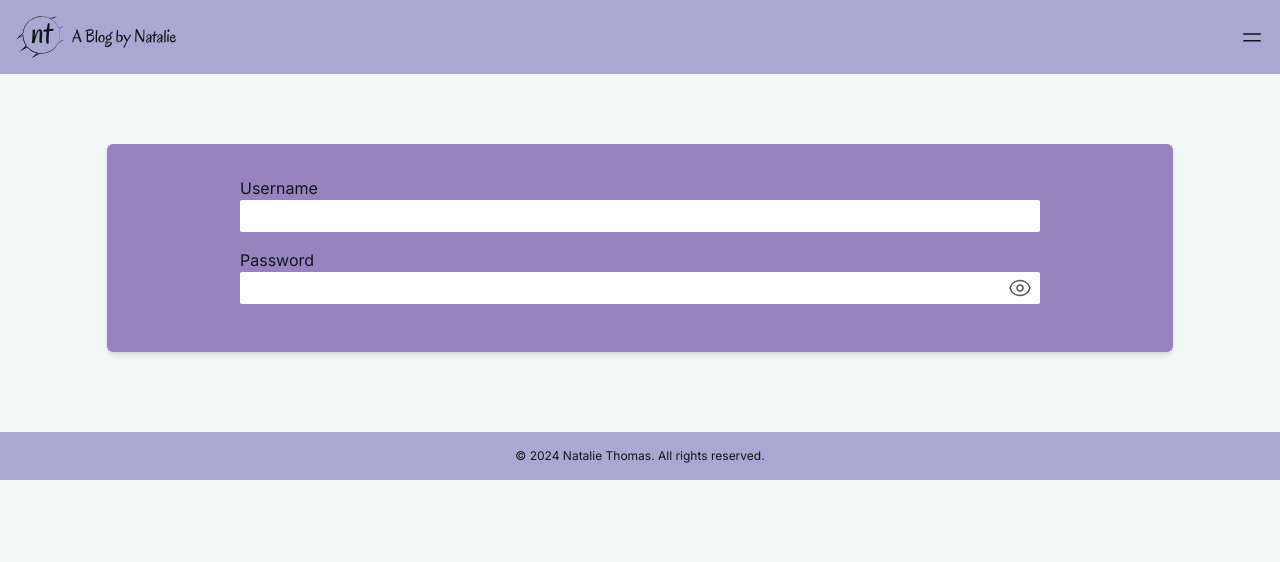
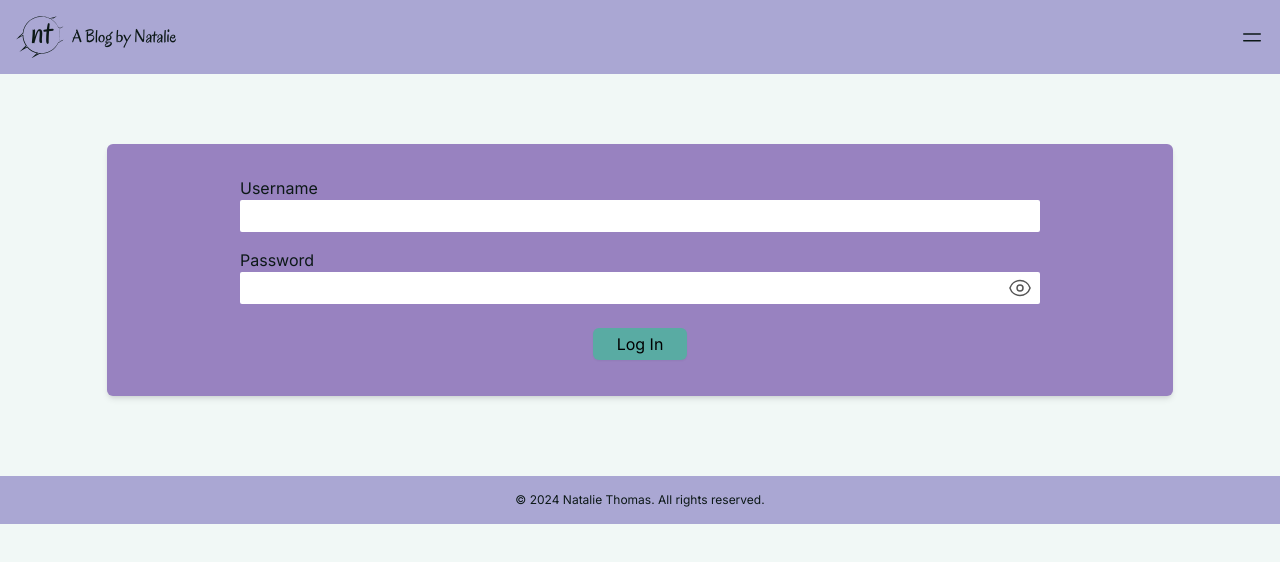
Before and after one commit to BenJohnsonFullStack/natalie-blog, a Next.js app: page /login in a window 1280 px wide. Shown: the top 562 px of the page. Built offline with nearby package versions, Linux system fonts and the light colour scheme.

Commit message:
form button

```diff
--- a/src/app/login/ui/LoginForm.jsx
+++ b/src/app/login/ui/LoginForm.jsx
@@ -1,6 +1,7 @@
 "use client";
 import { useState } from "react";
 import { Eye, EyeSlash } from "./password";
+import { Button } from "@/app/ui";
 
 export const LoginForm = () => {
   const [formValues, setFormValues] = useState({
@@ -13,12 +14,16 @@ export const LoginForm = () => {
     setIsPasswordVisible((prev) => !prev);
   };
 
-  const handleFormChange = (evt) => {
-    const { name, value } = evt.target;
+  const handleFormChange = (e) => {
+    const { name, value } = e.target;
     setFormValues({
       ...formValues,
       [name]: value,
     });
+  };
+
+  const handleSubmit = (e) => {
+    e.preventDefault();
   };
 
   return (
@@ -57,6 +62,15 @@ export const LoginForm = () => {
           )}
         </div>
       </div>
+
+      <div className="flex flex-col mx-auto mb-3">
+        <Button
+          buttonText="Log In"
+          buttonStyle="primary"
+          type="submit"
+          handler={handleSubmit}
+        />
+      </div>
     </form>
   );
 };
--- /dev/null
+++ b/src/app/ui/Button.jsx
@@ -0,0 +1,15 @@
+export const Button = ({ buttonText, buttonStyle, type, handler }) => {
+  return (
+    <button
+      onClick={handler ? handler : () => {}}
+      type={type || ""}
+      className={
+        buttonStyle === "primary"
+          ? "bg-primary px-6 py-1 rounded-md shadow-sm hover:bg-secondary duration-150"
+          : "bg-bg rounded-md shadow-sm hover:bg-secondary duration-150 py-1 mt-4 mb-4"
+      }
+    >
+      {buttonText}
+    </button>
+  );
+};
--- a/src/app/ui/index.js
+++ b/src/app/ui/index.js
@@ -1,7 +1,8 @@
 import { Blogs } from "./Blogs";
+import { Button } from "./Button";
 import { Copyright } from "./Copyright";
 import { Footer } from "./Footer";
 import { Header } from "./Header";
 import { Logo } from "./Logo";
 
-export { Blogs, Copyright, Footer, Header, Logo };
+export { Blogs, Button, Copyright, Footer, Header, Logo };
```
